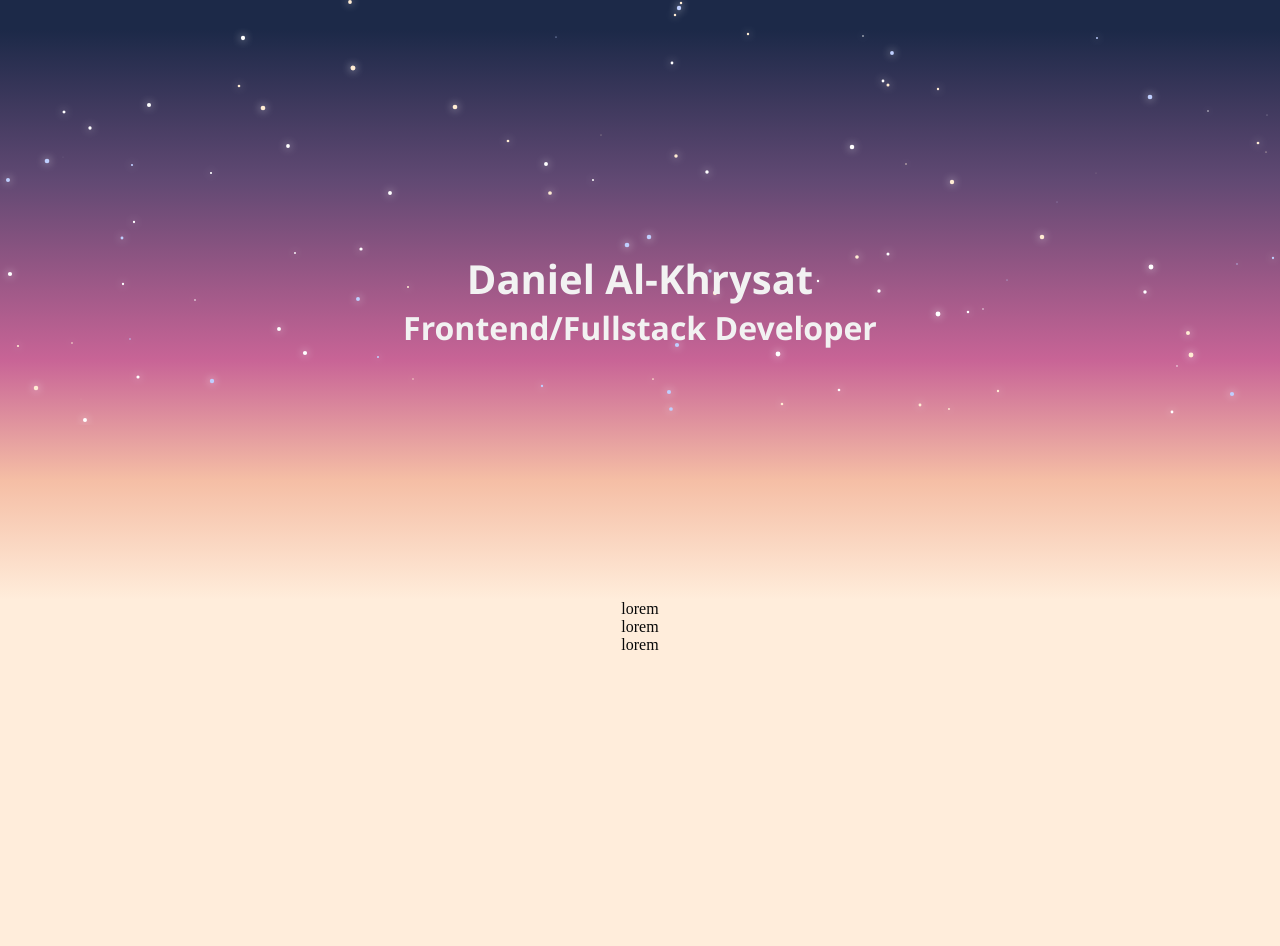
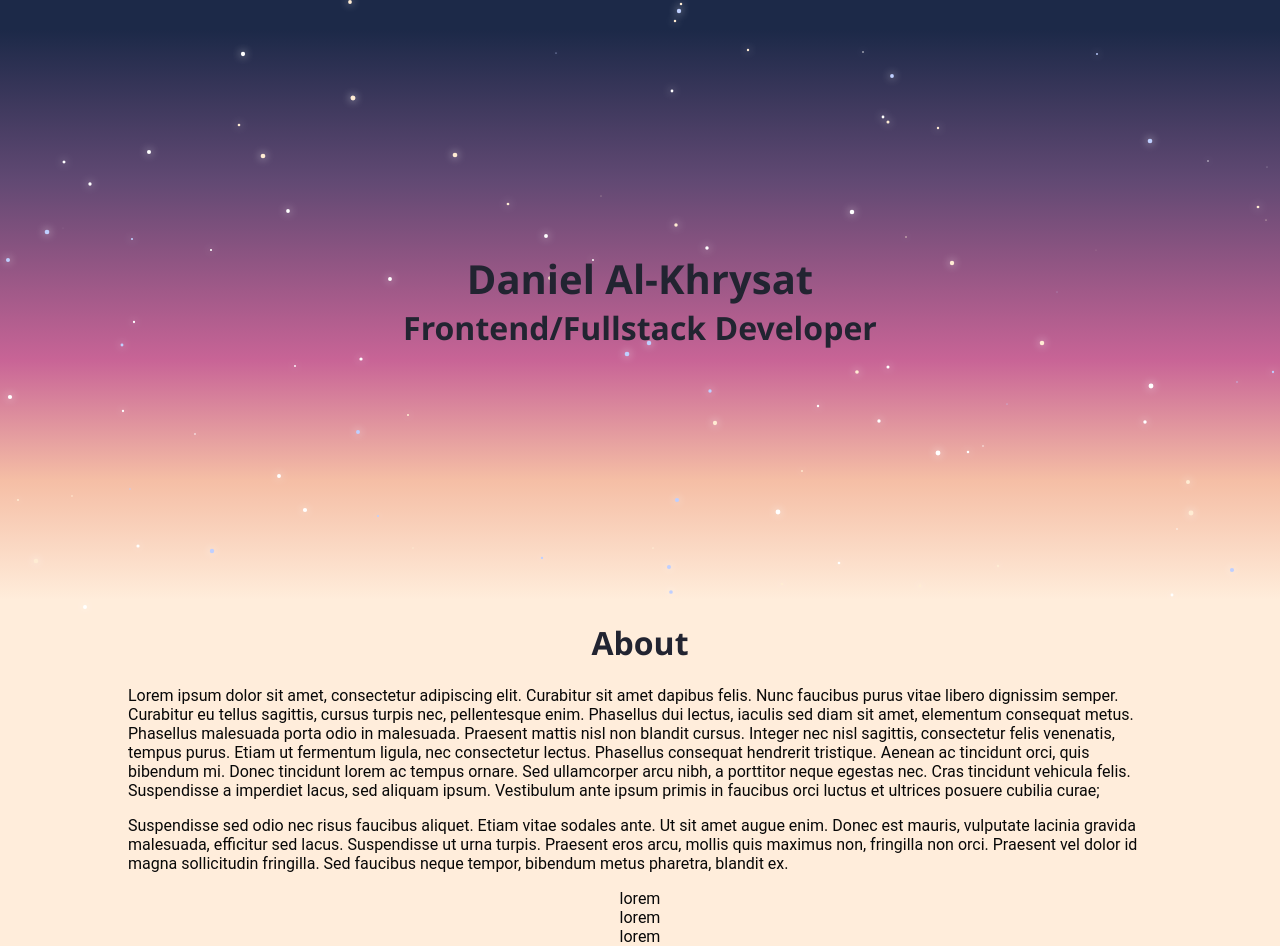
Before and after one commit to alkhdaniel/awesome-portfolio, a Gatsby site: page / in a window 1280 px wide. Before the commit the page ends 800 px from the top, so only its background shows below. Built offline with nearby package versions, Linux system fonts and the light colour scheme; Gatsby itself is replaced by a stand-in of ours.

Commit message:
created about component

```diff
--- /dev/null
+++ b/src/components/about.tsx
@@ -0,0 +1,29 @@
+import React from 'react'
+import styled from "styled-components"
+
+const AboutContainer = styled.div`
+	width: var(--mainWidth);
+	margin:auto;
+`;
+const Title = styled.h1`
+	text-align:center;
+	font-family: 'Segoe ui', sans-serif;
+	color: var(--titleColor)
+`;
+const TextContainer = styled.div`
+`;
+
+
+
+const Header = ({ name, industry }) => {
+  return (
+    <AboutContainer>
+    	<Title>About</Title>
+    	<TextContainer>
+    		<p>Lorem ipsum dolor sit amet, consectetur adipiscing elit. Curabitur sit amet dapibus felis. Nunc faucibus purus vitae libero dignissim semper. Curabitur eu tellus sagittis, cursus turpis nec, pellentesque enim. Phasellus dui lectus, iaculis sed diam sit amet, elementum consequat metus. Phasellus malesuada porta odio in malesuada. Praesent mattis nisl non blandit cursus. Integer nec nisl sagittis, consectetur felis venenatis, tempus purus. Etiam ut fermentum ligula, nec consectetur lectus. Phasellus consequat hendrerit tristique. Aenean ac tincidunt orci, quis bibendum mi. Donec tincidunt lorem ac tempus ornare. Sed ullamcorper arcu nibh, a porttitor neque egestas nec. Cras tincidunt vehicula felis. Suspendisse a imperdiet lacus, sed aliquam ipsum. Vestibulum ante ipsum primis in faucibus orci luctus et ultrices posuere cubilia curae;</p>
+			<p>Suspendisse sed odio nec risus faucibus aliquet. Etiam vitae sodales ante. Ut sit amet augue enim. Donec est mauris, vulputate lacinia gravida malesuada, efficitur sed lacus. Suspendisse ut urna turpis. Praesent eros arcu, mollis quis maximus non, fringilla non orci. Praesent vel dolor id magna sollicitudin fringilla. Sed faucibus neque tempor, bibendum metus pharetra, blandit ex.</p>
+    	</TextContainer>
+    </AboutContainer>
+  )
+}
+export default Header
--- a/src/pages/index.tsx
+++ b/src/pages/index.tsx
@@ -1,13 +1,15 @@
 import React from "react"
 import Header from "../components/header"
+import About from "../components/about"
 import styled, { createGlobalStyle } from "styled-components"
 
 // styles
 const GlobalStyle = createGlobalStyle`
 	/*dark theme*/
 	:root {
-	    --main-width: auto;
-	    --titleColor: #f2f2f2;
+	    --mainWidth: auto;
+	    --headerColor: #f2f2f2;
+	    --titleColor: #222431;
 	    --textColor: #080808;
 	    --background-color: #ffeddb;
 	    --elevation1: #222431;
@@ -21,6 +23,7 @@ const GlobalStyle = createGlobalStyle`
 	    --padding: 16px;
 	}
     html, body {
+    	font-family: Roboto, sans-serif;
         margin: 0;
         padding: 0;
         color: var(--textColor);
@@ -28,13 +31,13 @@ const GlobalStyle = createGlobalStyle`
     }
     @media only screen and (min-width: 900px) {
 		:root {
-			--main-width: 880px;
+			--mainWidth: 880px;
 		}
 	}
 
 	@media only screen and (min-width: 1200px) {
 		:root {
-			--main-width: 1024px;
+			--mainWidth: 1024px;
 		}
 	}
  `
@@ -42,7 +45,7 @@ const GlobalStyle = createGlobalStyle`
 const NavBar = styled.div`
 `;
 const Content = styled.div`
-	width: var(--main-width);
+	width: var(--mainWidth);
 	margin: auto;
 	text-align: center;
 `;
@@ -74,6 +77,7 @@ const AwesomePortfolio = () => {
 				<NavBar>
 				</NavBar>
 				<Header name={name} industry={industry}/>
+				<About />
 				<Content>
 					<Skills>
 					lorem
```
